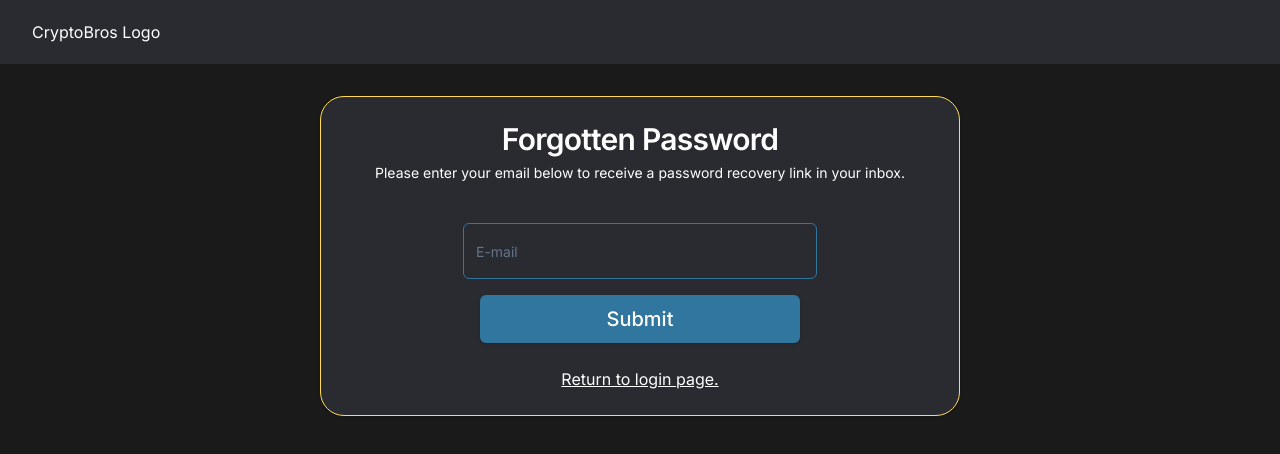
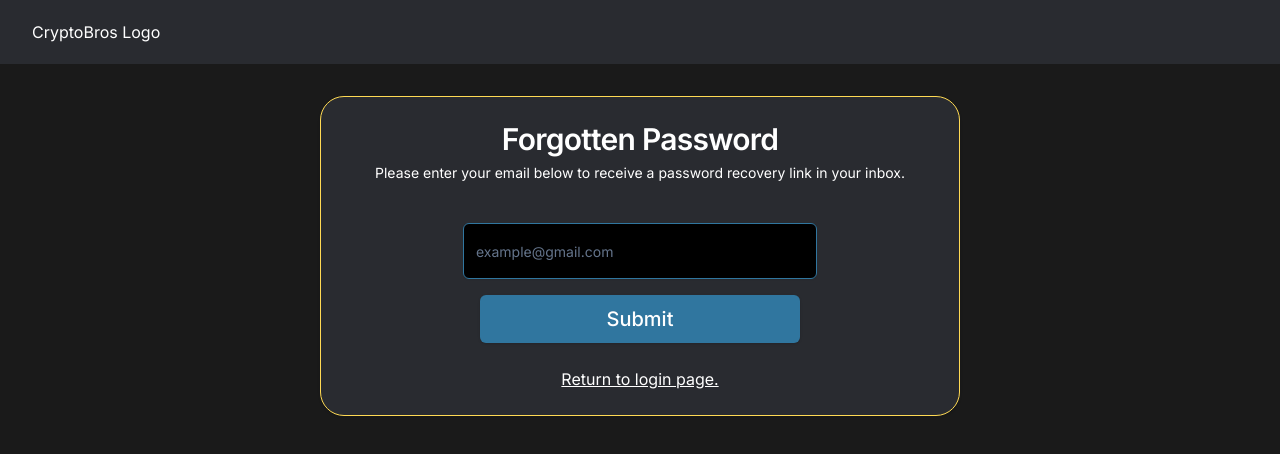
Before and after one commit to Wilsonator123/Secure-Blog-Page, a Next.js app in the folder client/: page /forgottenPassword in a window 1280 px wide. Shown: the top 454 px of the page. Built offline with nearby package versions, Linux system fonts and the light colour scheme.

Commit message:
added background colour to remaining input fields

```diff
--- a/client/components/ui/forgotten-password.jsx
+++ b/client/components/ui/forgotten-password.jsx
@@ -39,8 +39,8 @@ export default function ForgottenPassword(){
         </CardHeader>
         <CardContent className="">
           <form onSubmit={handleSubmit}>
-            <Input id="login-email" type="email" className="w-3/5 m-auto my-4 h-14 border-secondary text-text focus:border-accent"
-            required placeholder="E-mail" value={email} autoComplete="email"
+            <Input id="login-email" type="email" className="w-3/5 m-auto my-4 h-14 bg-black border-secondary text-text focus:border-accent"
+            required placeholder="example@gmail.com" value={email} autoComplete="email"
             onChange={(e) => setEmail(e.target.value)} ></Input>
             <div className="flex justify-center items-center">
                 <Button className="h-12 bg-secondary text-text text-xl w-96 max-w-xs
--- a/client/components/ui/signup-form.jsx
+++ b/client/components/ui/signup-form.jsx
@@ -73,23 +73,23 @@ export default function SignupForm({toggle}){
           <form onSubmit={handleSubmit} className='relative flex flex-col justify-center w-full items-center'>
             <div className='relative flex flex-col w-3/5 justify-center items-center'>
             <p className='text-text self-start'>First Name</p>
-            <Input type="name" className="mb-4 h-14 border-secondary text-text bg-primary focus:border-accent"
-            required placeholder="First Name" value={fName} autoComplete="give-name"
+            <Input type="name" className="mb-4 h-14 bg-black border-secondary text-text focus:border-accent"
+            required value={fName} placeholder="Joe" autoComplete="give-name"
             onChange={(e) => setFName(e.target.value)}/>
             <p className='text-text self-start'>Last Name</p>
-            <Input type="name" className="mb-4 h-14 border-secondary text-text focus:border-accent"
-            required placeholder="Last Name" value={lName} autoComplete="family-name"
+            <Input type="name" className="mb-4 h-14 bg-black border-secondary text-text focus:border-accent"
+            required value={lName} placeholder="Bloggs" autoComplete="family-name"
             onChange={(e) => setLName(e.target.value)}/>
             <p className='text-text self-start'>Date of Birth</p>
-            <Input type="text" className="m-auto mb-4 h-14 border-secondary text-text focus:border-accent"
+            <Input type="text" className="m-auto mb-4 h-14 bg-black border-secondary text-text focus:border-accent"
             required placeholder="DD/MM/YY" value={dateOfBirth} autoComplete=""
             onChange={(e) => setDateOfBirth(e.target.value)}/>
             <p className='text-text self-start'>E-mail</p>
-            <Input type="email" className="m-auto mb-4 h-14 border-secondary text-text focus:border-accent"
-            required placeholder="E-mail" value={email} autoComplete="email"
+            <Input type="email" className="m-auto mb-4 h-14 bg-black border-secondary text-text focus:border-accent"
+            required placeholder="example@gmail.com" value={email} autoComplete="email"
             onChange={(e) => setEmail(e.target.value)}/>
             <p className='text-text self-start'>New Password</p>
-            <Input type="password" className="m-auto mb-4 h-14 border-secondary text-text focus:border-accent"
+            <Input type="password" className="m-auto mb-4 h-14 bg-black border-secondary text-text focus:border-accent"
             required placeholder="Password" value={password} autoComplete="new-password"
             onChange={(e) => setPassword(e.target.value)}
             onBlur={(e) => checkPassword(e.target.value)}
@@ -110,7 +110,7 @@ export default function SignupForm({toggle}){
 
             <div className='relative flex flex-col w-3/5 justify-center items-center'>
             <p className='text-text self-start'>Confirm Password</p>
-            <Input type="password" className="mb-4 h-14 text-text border-secondary focus:border-accent"
+            <Input type="password" className="mb-4 h-14 text-text bg-black border-secondary focus:border-accent"
             required placeholder="Confirm Password" value={confirmPassword} autoComplete="new-password"
             onChange={(e) => setConfirmPassword(e.target.value)} />
             </div>
```
